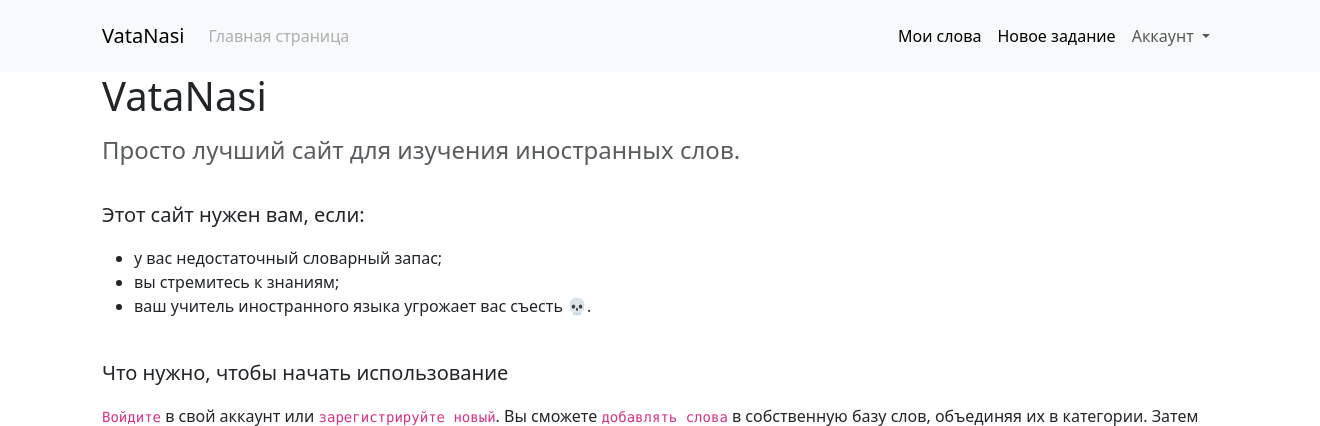
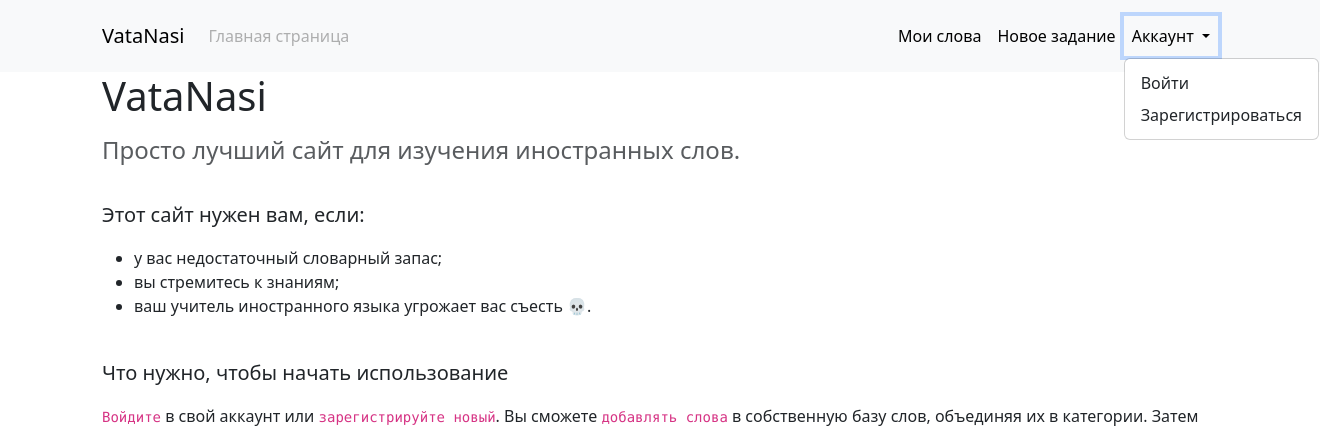
Before and after one commit to VND0/VataNasi, a Flask app: page / in a window 1320 px wide, after a click on "Аккаунт". Shown: the top 426 px of the page. Run offline with Flask 3, Linux system fonts and the light colour scheme.

Commit message:
Добавлена вставка содержимого меню аккаунта в навбаре средствами JS.

```diff
--- /dev/null
+++ b/front/static/forMainPage.js
@@ -0,0 +1,35 @@
+function isLoggedIn() {
+    return false; // TODO: Реализовать, когда будет вход
+}
+
+function dropdownWhenLoggedIn() { //TODO: Реализовать норм ссылки на кнопках.
+    const parent = document.getElementById("account-dropdown-menu");
+    const new_content = `<ul class="dropdown-menu">
+<li><a class="dropdown-item" href="#">Изменить данные</a></li>
+<li>
+<hr class="dropdown-divider">
+</li>
+<li><a class="dropdown-item" href="#">Выйти</a></li>
+<li><a class="dropdown-item" href="#">Удалить аккаунт</a></li>
+</ul>`;
+    parent.insertAdjacentHTML("beforeend", new_content);
+
+    console.log("Содержимое меню аккаунта вставлено");
+}
+
+function dropdownWhenNotLoggedIn() { //TODO: Реализовать норм ссылки на кнопках.
+    const parent = document.getElementById("account-dropdown-menu");
+    const new_content = `<ul class="dropdown-menu">
+<li><a class="dropdown-item" href="#">Войти</a></li>
+<li><a class="dropdown-item" href="#">Зарегистрироваться</a></li>
+</ul>`;
+    parent.insertAdjacentHTML("beforeend", new_content);
+
+    console.log("Содержимое меню аккаунта вставлено");
+}
+
+if (isLoggedIn()) {
+    dropdownWhenLoggedIn();
+} else {
+    dropdownWhenNotLoggedIn();
+}
--- a/front/templates/index.html
+++ b/front/templates/index.html
@@ -4,18 +4,20 @@
     <meta charset="UTF-8">
     <title>BS</title>
 
-    <!-- Bootstrap include -->
+    <!-- Bootstrap include TODO: На деплое добавлять локально через url_for -->
     <link href="https://cdn.jsdelivr.net/npm/bootstrap@5.3.3/dist/css/bootstrap.min.css" rel="stylesheet"
           integrity="sha384-QWTKZyjpPEjISv5WaRU9OFeRpok6YctnYmDr5pNlyT2bRjXh0JMhjY6hW+ALEwIH" crossorigin="anonymous">
     <script src="https://cdn.jsdelivr.net/npm/bootstrap@5.3.3/dist/js/bootstrap.bundle.min.js"
             integrity="sha384-YvpcrYf0tY3lHB60NNkmXc5s9fDVZLESaAA55NDzOxhy9GkcIdslK1eN7N6jIeHz" crossorigin="anonymous"
             defer></script>
     <!-- Bootstrap include -->
+
+    <script src="../static/forMainPage.js" defer></script> <!-- TODO: Заменить на url_for -->
 </head>
 <body>
 <nav class="navbar navbar-expand-lg bg-body-tertiary">
     <div class="container">
-        <a class="navbar-brand" href="">VataNasi</a>
+        <a class="navbar-brand" href="#">VataNasi</a> <!-- TODO: подставить норм ссылку. -->
         <div class="navbar-collapse" id="navbarSupportedContent">
             <ul class="navbar-nav me-auto mb-2 mb-lg-0">
                 <li class="nav-item">
@@ -26,16 +28,16 @@
         <div class="navbar">
             <ul class="navbar-nav me-auto mb-2 mb-lg-0">
                 <li class="nav-item">
-                    <a class="nav-link active" href="">Мои слова</a>
+                    <a class="nav-link active" href="#">Мои слова</a> <!-- TODO: подставить норм ссылку. -->
                 </li>
                 <li class="nav-item">
-                    <a class="nav-link active" href="">Новое задание</a>
+                    <a class="nav-link active" href="#">Новое задание</a> <!-- TODO: подставить норм ссылку. -->
                 </li>
-                <li class="nav-item dropdown">
-                    <a class="nav-link dropdown-toggle" href="" role="button" data-bs-toggle="dropdown"
+                <li class="nav-item dropdown" id="account-dropdown-menu">
+                    <a class="nav-link dropdown-toggle" href="#" role="button" data-bs-toggle="dropdown"
                        aria-expanded="false">
                         Аккаунт
-                    </a>
+                    </a>  <!-- TODO: подставить норм ссылку. -->
                     <!--                    Будет добавляться через JS-->
 
                     <!--                    <ul class="dropdown-menu">-->
```
